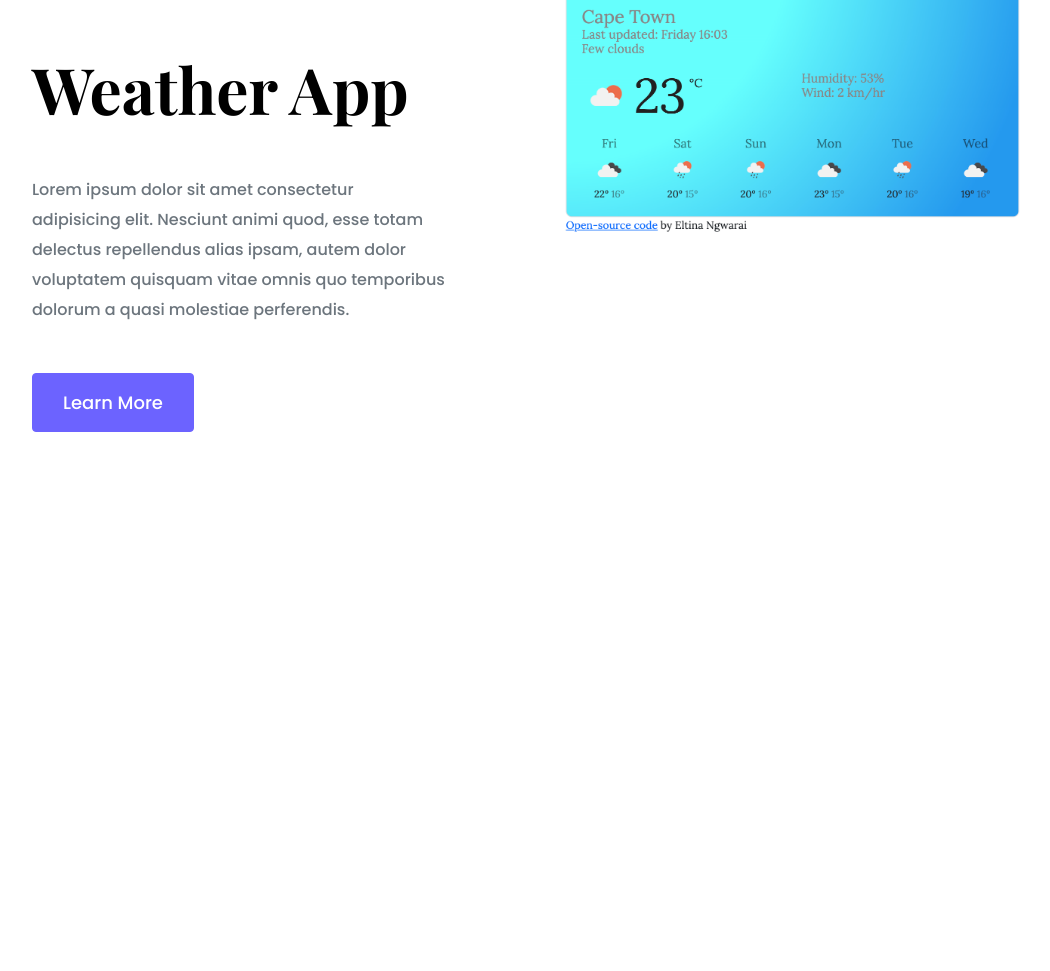
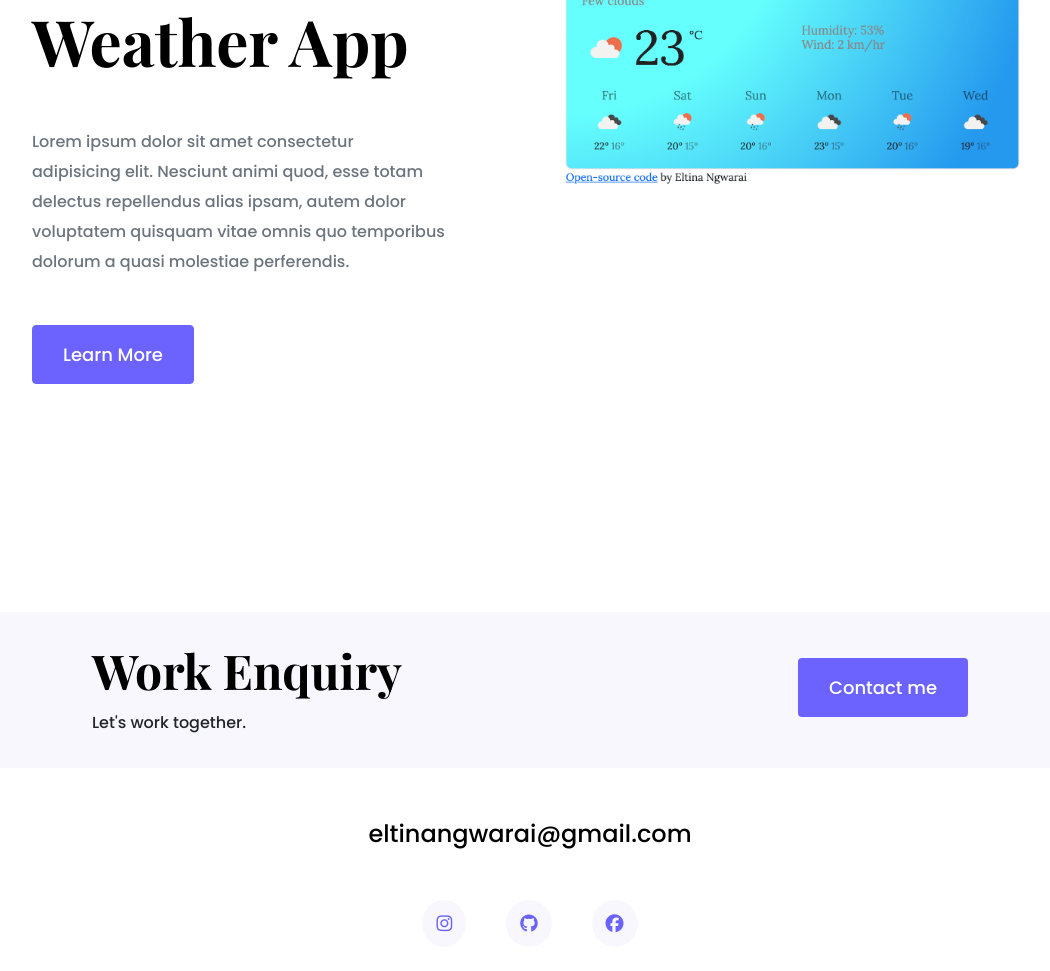
Before and after one commit to Eltina-Ngwarai/myportfolio-project, a plain HTML site: page index.html in a window 1280 px wide. Shown: the part 1581-2552 px from the top of the page, without its empty margins (110-1160 px from the left). Before the commit the page ends 2229 px from the top, so only its background shows below. Drawn offline with nearby package versions, Linux system fonts and the light colour scheme; files whose address does not match are found by name.

Commit message:
added footer to homepage

```diff
--- a/index.html
+++ b/index.html
@@ -10,7 +10,7 @@
     <script src="https://cdn.jsdelivr.net/npm/bootstrap@5.2.2/dist/js/bootstrap.bundle.min.js"
         integrity="sha384-OERcA2EqjJCMA+/3y+gxIOqMEjwtxJY7qPCqsdltbNJuaOe923+mo//f6V8Qbsw3"
         crossorigin="anonymous"></script>
-    <script src="https://kit.fontawesome.com/ddc3ee268a.js" crossorigin="anonymous"></script>
+    <script src="https://kit.fontawesome.com/72cbaa48b9.js" crossorigin="anonymous"></script>
     <link rel="preconnect" href="https://fonts.gstatic.com" />
 
     <link
@@ -25,7 +25,7 @@
             <a href="/">
           <img src="images//logo-big.png" class="logo d-none d-md-block" alt="">
           <img src="images//logo-small.jpeg" class="logo d-block d-md-none" alt="">
-        </a>
+           </a>
           <ul>
             <li class="active">
                 <a href="/"> Home</a>
@@ -51,7 +51,7 @@
         </div>
 
     </div>
-    <p class="text-center m-5">
+    <p class="text-center mb-5">
        Take a look at what I have done so far...
     </p>
     <div class="container">
@@ -80,5 +80,32 @@
 
         </div>
         </div>
+        <footer>
+            <div class="contact-box d-flex justify-content-between mb-5 d-none d-md-flex">
+                <div>
+                <h4>Work Enquiry</h4>
+                <p>Let's work together.</p>
+            </div>
+            <div>
+                <a href="" class="btn btn-branding mt-3">Contact me</a>
+            </div>
+            </div>
+        <div class="d-flex justify-content-center mb-5">
+                <a href="mailto:eltinangwarai@gmail.com" class="email-link">eltinangwarai@gmail.com</a>
+
+        </div>
+        <div class="social-links d-flex justify-content-center mb-5">
+            <a href="https://www.instagram.com/Eltyannie" target="_blank">
+                <i class="fa-brands fa-instagram"></i>
+            </a>
+            <a href="https://www.github.com/elty-annie" target="_blank">
+                <i class="fa-brands fa-github"></i>
+            </a>
+            <a href="https://www.facebook.com/Eltina Annie Ngwarai" target="_blank">
+                <i class="fa-brands fa-facebook"></i>
+            </a>
+        </div>
     </div>
+</footer>
 </html>
+</body>
--- a/styles.css
+++ b/styles.css
@@ -24,6 +24,9 @@ h1 {
 }
 h2 {
   font-size: 64px;
+}
+h4 {
+    font-size: 48px;
 }
 
 p {
@@ -97,6 +100,29 @@ p {
   border-radius: 10px;
 }
 
+footer .email-link {
+  text-decoration: none;
+  color: black;
+  font-size: 24px;
+
+}
+footer .email-link:hover {
+  color: var(--branding-color);
+}
+footer .social-links a {
+  margin: 0 20px;
+  color: var(--branding-color);
+  background: var(--secondary-color);
+  padding: 10px 14px;
+  border-radius: 50%;
+  font-size: 18px;
+  transition: all 100ms ea;
+}
+footer .social-links a:hover {
+  color: white;
+  background: var(--branding-color);
+}
+
 @media (max-width: 900px) {
   h1 {
     font-size: 44px;
@@ -105,6 +131,9 @@ p {
   h2 {
     margin-top: 37px;
     font-size: 44px;
+  }
+  h4 {
+    font-size: 26px;
   }
   .hero {
     padding: 80px 20px;
@@ -144,3 +173,16 @@ p {
 nav li.active a {
   color: var(--branding-color);
 }
+footer {
+    margin: 60px 0;
+  }
+  footer .contact-box {
+      background-color: var(--secondary-color);
+      padding: 30px 120px;
+      border-radius: 10px;
+
+  }
+  footer .contact-box p {
+    margin: 0;
+
+  }
```
Also changed, not shown: contact.html (+1 -1 lines), 1 other file. Lines whose indentation alone changed are shown as unchanged.
